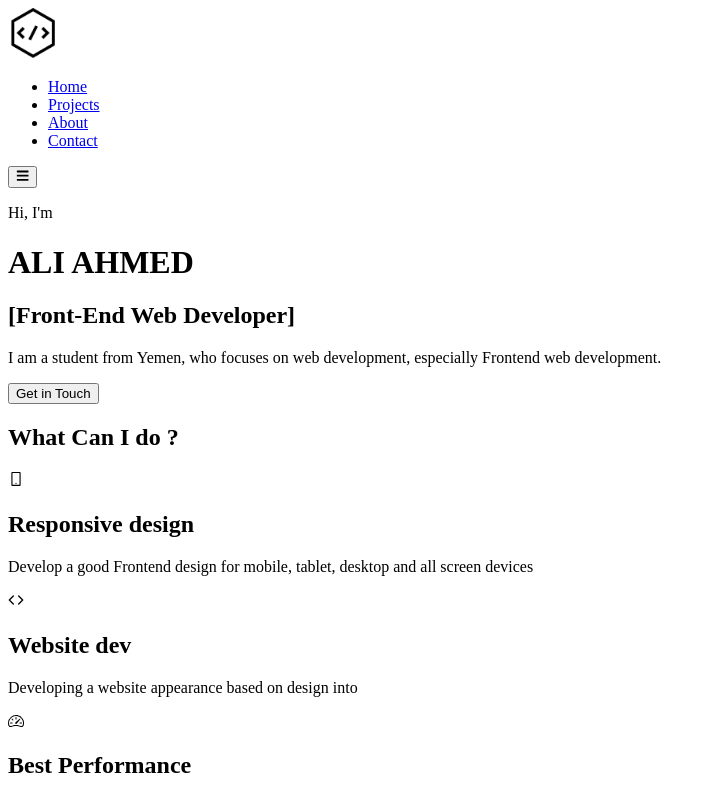
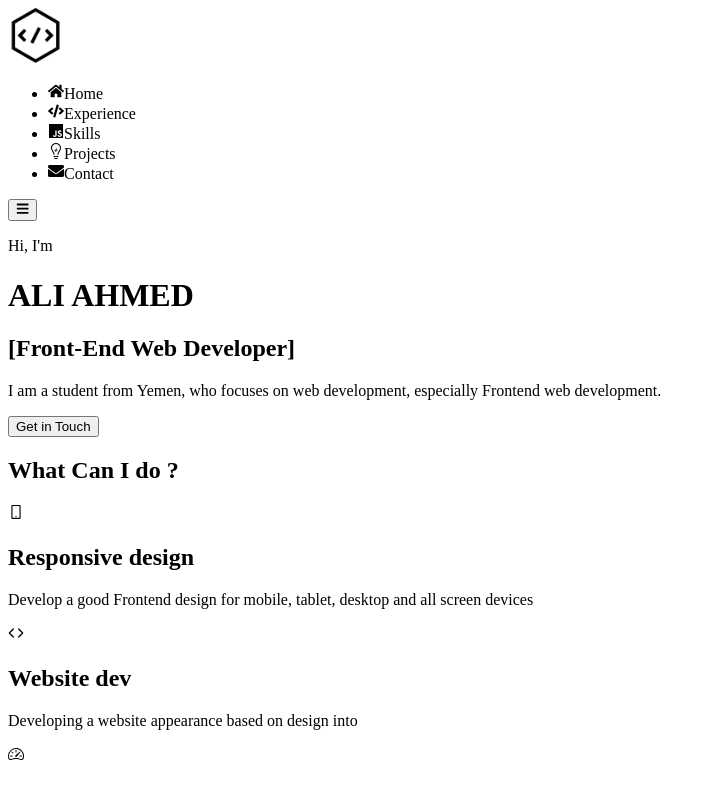
Before and after one commit to 3lawix9/My_Portfolio, a Next.js app: page / in a window 1280 px wide. Shown: the top 788 px of the page, without its empty margins (0-711 px from the left). Built offline with nearby package versions, Linux system fonts and the light colour scheme.

Commit message:
Better Navbar

```diff
--- a/Components/About.jsx
+++ b/Components/About.jsx
@@ -2,7 +2,7 @@ import React from 'react'
 
 const About = () => {
   return (
-    <div className='flex flex-col items-center justify-center h-[85vh]  '>
+    <div id="home" className='flex flex-col items-center justify-center h-[85vh]  '>
       <div className='  xl:text-left text-center  '>
         <p className=' text-sm   '>Hi, I'm</p>
         <h1 className='text-6xl font-bold xl:text-7xl'>ALI AHMED</h1>
--- a/Components/Contact.jsx
+++ b/Components/Contact.jsx
@@ -4,7 +4,7 @@ import { AiFillGithub, AiFillTwitterCircle, AiFillLinkedin, AiFillMail } from 'r
 const ContactMe = () => {
   return (
 
-<div className="min-h-screen py-6 flex flex-col justify-center sm:py-12">
+<div id="contact"  className="min-h-screen py-6 flex flex-col justify-center sm:py-12">
   <div className="relative py-3 sm:max-w-lg md:max-w-xl sm:mx-auto ">
     <div className="absolute  inset-0 bg-blue-400 shadow-lg transform -skew-y-6 sm:skew-y-0 sm:-rotate-6 sm:rounded-3xl "></div>
     <div className="relative  px-4 py-10 bg-white shadow-lg sm:rounded-3xl sm:p-20">
--- a/Components/Experience.jsx
+++ b/Components/Experience.jsx
@@ -30,7 +30,7 @@ const cardData = [
 
 const Experience = () => {
   return (
-    <section className="text-gray-600 body-font ">
+    <section id="experience" className="text-gray-600 body-font ">
       <div className="max-w-[1000px] px-5 py-24 mb-20 mx-auto">
         <div className="flex flex-wrap w-full mb-20 flex-col items-center text-center">
           <h1 className="sm:text-3xl text-2xl font-medium title-font mb-2 text-gray-900">What Can I do ?</h1>
--- a/Components/Nav.jsx
+++ b/Components/Nav.jsx
@@ -1,37 +1,61 @@
 import Image from 'next/image'
-import { useState } from 'react';
+import { useEffect, useState } from 'react';
 import dynamic from "next/dynamic";
 import { FaBars, FaTimes } from 'react-icons/fa';
+import { FaHome, FaCode, FaEnvelope, FaJs, FaMedapps } from 'react-icons/fa';
+import { Link } from 'react-scroll';
 
 const links = [
-    { label: 'Home', href: '/' },
-    { label: 'Projects', href: '/projects' },
-    { label: 'About', href: '/about' },
-    { label: 'Contact', href: '/contact' },
-  ];
+  { label: 'Home', href: 'home' },
+  { label: 'Experience', href: 'experience' },
+  { label: 'Skills', href: 'skills' },
+  { label: 'Projects', href: 'projects' },
+  { label: 'Contact', href: 'contact' },
+];
 
-  const Navbar = () => {
-    const [isOpen, setIsOpen] = useState(false);
-    const toggleMenu = () => setIsOpen(!isOpen);
+const Navbar = () => {
+  const [isOpen, setIsOpen] = useState(false);
+  const toggleMenu = () => setIsOpen(!isOpen);
 
-    return (
-    <nav className="flex fixed w-full  bg-white items-center justify-between p-4 shadow-md">
-      <a className='ml-7' href="/">
-        <Image src='/coding.png' alt="Logo"width={50}
-      height={50} loading="lazy"  />
+  useEffect(() => {
+    const handleResize = () => {
+      if (window.innerWidth >= 768 && isOpen) {
+        setIsOpen(false);
+      }
+    };
+    window.addEventListener('resize', handleResize);
+    return () => window.removeEventListener('resize', handleResize);
+  }, [isOpen]);
+
+  return (
+    <nav  className="flex fixed text-sm z-50  xl:text-md w-full items-center justify-between p-4 ">
+      <a className="xl:ml-20 sm:ml-16 xl:mr-[-100px] " href="/">
+        <Image src="/coding.png" alt="Logo" width={55} height={55} loading="lazy" />
       </a>
-      <div className=" hidden md:flex   ">
-        <ul className="flex  ">
+      <div className="hidden md:flex p-6 bg-gradient-to-r from-slate-100 via-slate-200 to-slate-100 rounded-full">
+        <ul className="flex " >
           {links.map(({ label, href }) => (
-            <li key={label} className="px-4 mr-14 ">
-              <a href={href} className=" text-black  hover:text-blue-700 ">
-                {label}
-              </a>
+            <li key={label} className="px-4">
+              <Link
+                to={href}
+                spy={true}
+                smooth={true}
+                offset={50}
+                duration={500}
+                className="flex items-center justify-center text-black hover:cursor-pointer uppercase
+                 hover:bg-gray-300 hover:duration-700 hover:rounded-full py-2 px-3"
+              >
+                {label === 'Home' && <FaHome className="mr-2" />}
+                {label === 'Experience' && <FaCode className="mr-2" />}
+                {label === 'Skills' && <FaJs className="mr-2" />}
+                {label === 'Projects' && <FaMedapps className="mr-2" />}
+                {label === 'Contact' && <FaEnvelope className="mr-2" />}
+                <span className="hidden md:inline-block">{label}</span>
+              </Link>
             </li>
           ))}
         </ul>
       </div>
-
 
     {/* Mobile responsive  */}
 
@@ -48,7 +72,7 @@ const links = [
       <ul className="w-full block bg-white p-4">
         {links.map(({ label, href }) => (
           <li key={label} className=" my-2">
-            <a href={href} className=" block py-1 px-2 text-black hover:text-blue-700 ">
+            <a href={href} className=" block  py-1 px-2 text-black hover:text-blue-700 ">
               {label}
             </a>
           </li>
--- a/Components/Projects.jsx
+++ b/Components/Projects.jsx
@@ -10,7 +10,7 @@ const SKILLS_DATA = [
 
 function Projects() {
   return (
-    <div id="skills" className="w-full mb-28 p-2">
+    <div id="projects" className="w-full mb-28 p-2">
       <div className="max-w-[500px] lg:max-w-[900px] mx-auto flex flex-col justify-center h-full">
         <p className="text-xl mb-8 tracking-widest text-center uppercase text-black">
           Projects
--- a/package.json
+++ b/package.json
@@ -14,7 +14,8 @@
     "next-images": "^1.8.4",
     "react": "18.2.0",
     "react-dom": "18.2.0",
-    "react-icons": "^4.7.1"
+    "react-icons": "^4.7.1",
+    "react-scroll": "^1.8.9"
   },
   "devDependencies": {
     "autoprefixer": "^10.4.13",
--- a/tailwind.config.js
+++ b/tailwind.config.js
@@ -2,13 +2,14 @@
 module.exports = {
   content: [
     "./app/**/*.{js,ts,jsx,tsx}",
-    "./pages/**/*.{js,ts,jsx,tsx}",
-    "./components/**/*.{js,ts,jsx,tsx}",
+
 
     // Or if using `src` directory:
     "./src/**/*.{js,ts,jsx,tsx}",
   ],
   theme: {
+
+
     extend: {},
   },
   plugins: [
```
Also changed, not shown: src/pages/index.js (+7 -7 lines), 1 other file (tests, documents, lock files or other folders).
